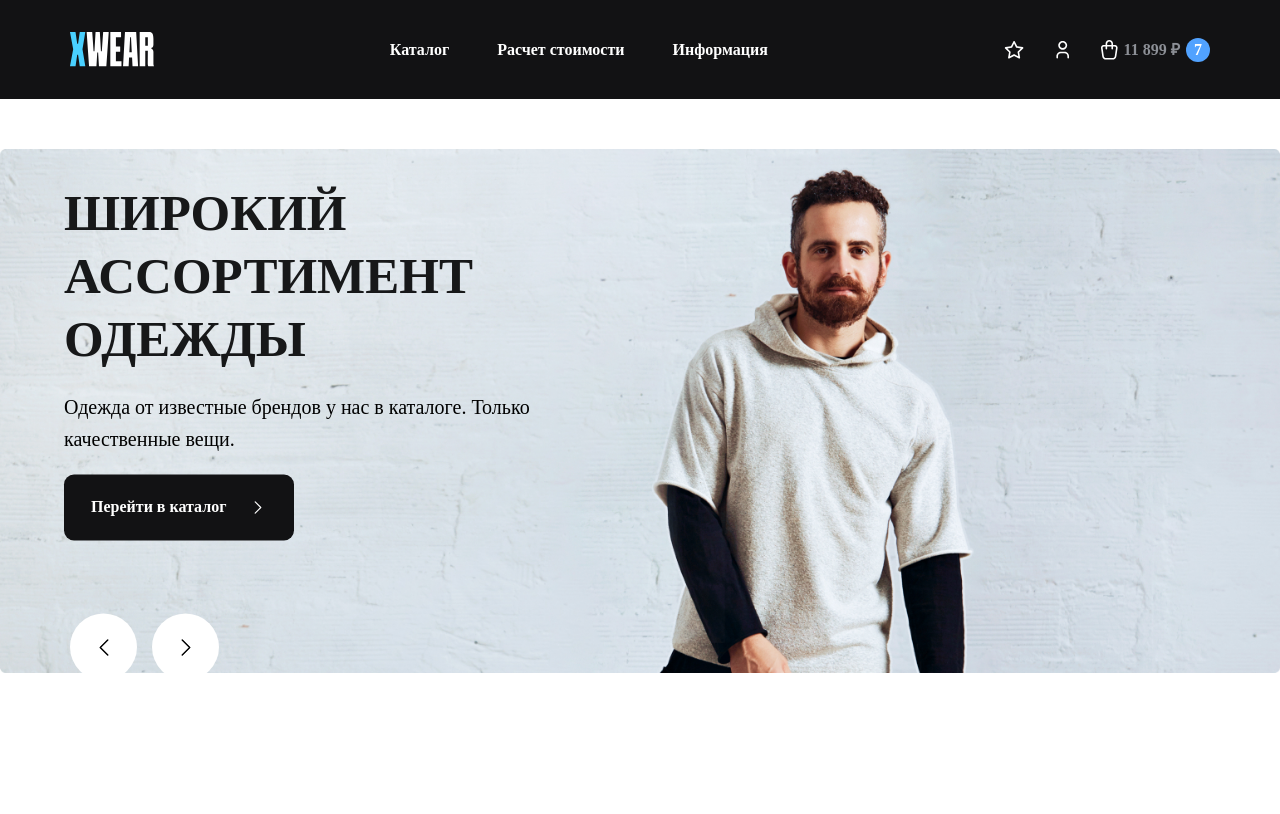
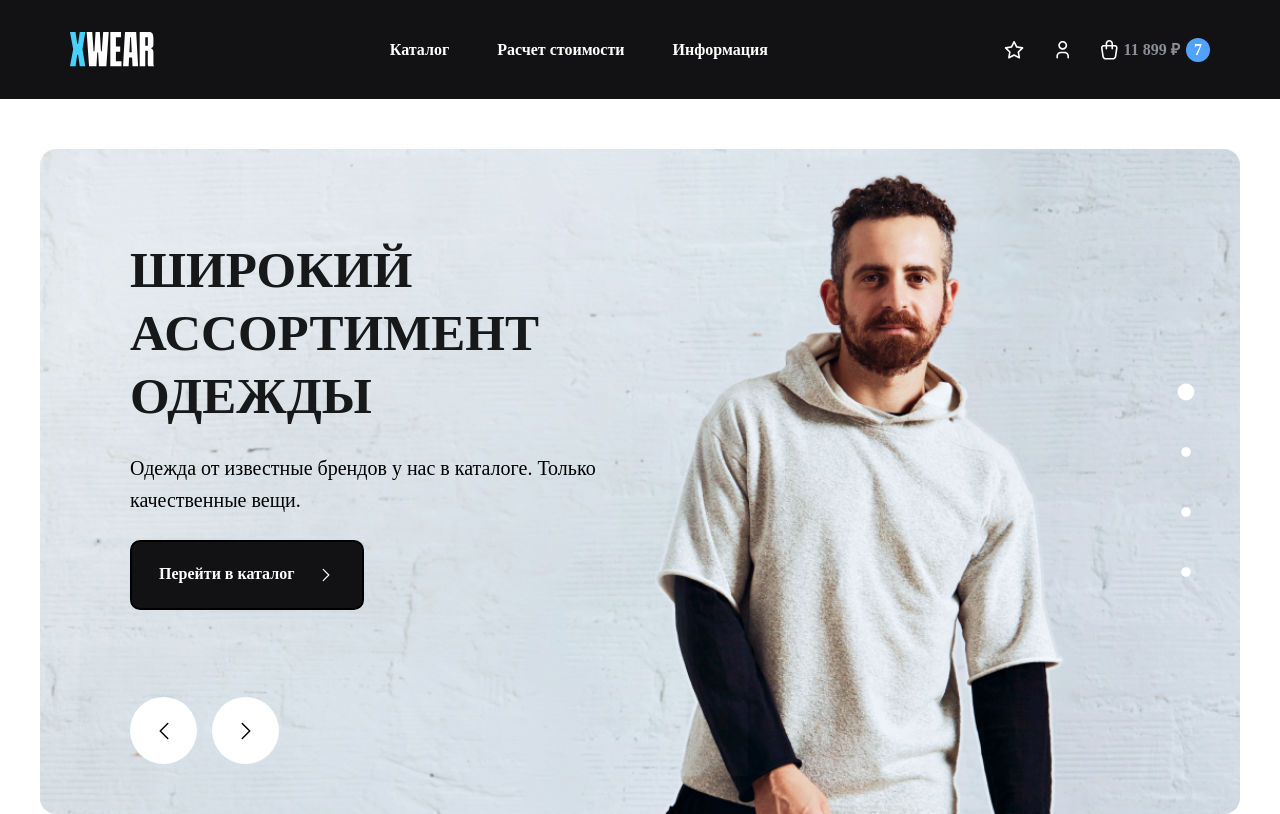
Before and after one commit to goodwebman/XWEAR, a React (Vite) app: page / in a window 1280 px wide. Built offline with nearby package versions, Linux system fonts and the light colour scheme; a web font is replaced by a local one.

Commit message:
slider rebuild and finally done

```diff
--- a/src/App.tsx
+++ b/src/App.tsx
@@ -1,13 +1,11 @@
 import Navigation from './components/nav/Navigation'
 import Slider from './components/slider/Slider'
 
-
 function App() {
-
-
 	return (
 		<>
 			<Navigation />
+
 			<Slider />
 		</>
 	)
--- a/src/components/slider/Slider.tsx
+++ b/src/components/slider/Slider.tsx
@@ -1,13 +1,10 @@
-'use client'
-
 import { useRef, useState } from 'react'
 
 const slides = [
 	{
 		id: 1,
 		title: 'Широкий ассортимент Одежды',
-		description:
-			'Одежда от известные брендов у нас в каталоге. Только качественные вещи.',
+		description: 'Одежда от известные брендов у нас в каталоге. Только качественные вещи.',
 		buttonText: 'Перейти в каталог',
 		image: 'slider-bg.jpg',
 	},
@@ -28,12 +25,35 @@ const slides = [
 		buttonText: 'Перейти в каталог',
 		image: 'slider-bg.jpg',
 	},
+	{
+		id: 3,
+		title: 'Широкий ассортимент Одежды',
+		description:
+			'Одежда от известные брендов у нас в каталоге. Только качественные вещи.',
+		buttonText: 'Перейти в каталог',
+		image: 'slider-bg.jpg',
+	},
 ]
 
-const Slider: React.FC = () => {
+const Slider = () => {
 	const [currentSlide, setCurrentSlide] = useState(0)
 	const sliderRef = useRef<HTMLDivElement>(null)
 
+	const prevSlide = () => {
+		if (currentSlide === 0) {
+			setCurrentSlide(slides.length - 1)
+		} else {
+			setCurrentSlide(currentSlide - 1)
+		}
+	}
+
+	const nextSlide = () => {
+		if (currentSlide === slides.length - 1) {
+			setCurrentSlide(0)
+		} else {
+			setCurrentSlide(currentSlide + 1)
+		}
+	}
 	const goToSlide = (index: number) => {
 		setCurrentSlide(index)
 		if (sliderRef.current) {
@@ -44,49 +64,33 @@ const Slider: React.FC = () => {
 		}
 	}
 
-	const nextSlide = () => {
-		if (sliderRef.current) {
-			const next = (currentSlide + 1) % slides.length
-			goToSlide(next)
-		}
-	}
-
-	const prevSlide = () => {
-		if (sliderRef.current) {
-			const next = (currentSlide - 1 + slides.length) % slides.length
-			goToSlide(next)
-		}
-	}
-
 	return (
-		<div className='relative overflow-hidden '>
+		<div className='mt-[50px] w-full px-[40px] '>
+			<div className='relative w-full  max-w-[1500px] mx-auto overflow-hidden '>
 				<div
-				ref={sliderRef}
-				className='flex max-w-[1500px] mt-[50px]  transition-transform duration-500  overflow-hidden m-auto snap-x scroll-smooth scrollbar-hide'
-				style={{ width: '100%', scrollSnapType: 'x mandatory' }}
+					className='relative    flex transition-transform duration-300 ease-in-out'
+					style={{ transform: `translateX(-${currentSlide * 100}%)` }}
 				>
 					{slides.map((slide, index) => (
 						<div
 							key={index}
-						className={`flex-shrink-0  snap-start w-full  relative `}
-						style={{ width: '100%' }}
+							className='w-full h-full rounded-2xl max-[700px]:!bg-[-500px] max-[660px]:!bg-[-400px]  max-[630px]:!bg-[-500px] max-[570px]:!bg-[-550px] max-[490px]:!bg-[-600px] max-[390px]:!bg-[-750px] flex-shrink-0 object-left '
+							style={{
+								backgroundImage: `url(${slide.image})`,
+								backgroundSize: 'cover',
+								backgroundPosition: 'center ',
+								backgroundRepeat: 'no-repeat',
+							}}
 						>
-						<div className='relative w-full h-full'>
-							<img
-								src={slide.image}
-								alt='slide'
-								className=' block w-full h-auto  object-cover '
-							/>
-						</div>
-						<div className=' absolute top-1/2 left-0 transform -translate-y-1/2 pl-6 sm:pl-16  w-2/3 sm:w-1/2 '>
-							<h1 className='text-[#171819] text-[51px] pt-[80px] uppercase font-[900] leading-[63px]'>
+							<div className='max-w-[610px] pt-[90px] max-[660px]:pt-[40px] pl-[90px] max-[1240px]:pl-[30px] flex-1 space-y-6 md:mr-12'>
+								<h2 className='text-[#171819] max-[1100px]:text-[40px] max-[700px]:text-[30px] max-[1100px]:w-[80%] text-[51px] uppercase font-[900] leading-[63px] max-[700px]:leading-[40px] max-[490px]:text-[20px] max-[490px]:leading-[26px]'>
 									{slide.title}
-							</h1>
-							<p className='text-[20px] leading-[32px] pt-[20px] font-[400] max-w-[535px]'>
+								</h2>
+								<p className='text-[20px] leading-[32px] max-[1100px]:w-[80%] font-[400] max-w-[535px]'>
 									{slide.description}
 								</p>
 
-							<button className='bg-[#121214] inline-flex mt-[20px]  text-white font-bold  rounded-[10px] gap-[23px] px-[27px] py-[20px] cursor-pointer mb-[180px]'>
+								<button className='bg-[#121214] hover:bg-black/90 hover:shadow-2xl border-[2px] border-black  inline-flex duration-300 text-white font-bold  rounded-[10px] gap-[23px] px-[27px] py-[20px] whitespace-nowrap cursor-pointer max-[400px]:py-[10px] max-[400px]:gap-[5px] max-[400px]:px-[16px] hover:stroke-black '>
 									<span>{slide.buttonText}</span>
 									<svg
 										xmlns='http://www.w3.org/2000/svg'
@@ -94,7 +98,7 @@ const Slider: React.FC = () => {
 										viewBox='0 0 24 24'
 										strokeWidth='1.5'
 										stroke='white'
-									className='w-[18px] h-[26px]'
+										className='w-[18px] h-[26px]  '
 									>
 										<path
 											strokeLinecap='round'
@@ -104,10 +108,10 @@ const Slider: React.FC = () => {
 									</svg>
 								</button>
 
-							<div className='absolute bottom-10 left-[70px] right-0 flex  gap-[15px]'>
+								<div className='flex items-center gap-[15px] pb-[50px] pt-[63px]'>
 									<button
 										onClick={prevSlide}
-									className='bg-white p-2 rounded-full flex items-center  hover:bg-[#F0F2F6] transition duration-300 justify-center w-[67px] h-[67px]'
+										className='bg-white cursor-pointer p-2 rounded-full flex items-center  hover:bg-[#F0F2F6] transition duration-300 justify-center w-[67px] h-[67px]'
 									>
 										<svg
 											xmlns='http://www.w3.org/2000/svg'
@@ -126,7 +130,7 @@ const Slider: React.FC = () => {
 									</button>
 									<button
 										onClick={nextSlide}
-									className='bg-white    hover:bg-[#F0F2F6]  p-2 rounded-full flex items-center justify-center   transition duration-300 w-[67px] h-[67px]'
+										className='bg-white cursor-pointer     hover:bg-[#F0F2F6]  p-2 rounded-full flex items-center justify-center   transition duration-300 w-[67px] h-[67px]'
 									>
 										<svg
 											xmlns='http://www.w3.org/2000/svg'
@@ -148,37 +152,22 @@ const Slider: React.FC = () => {
 						</div>
 					))}
 				</div>
+				<div className='absolute top-1/2 right-12 transform -translate-y-1/2 flex gap-[40px] flex-col space-y-2 z-10 max-[1100px]:hidden'>
+					{slides.map((_, index) => (
+						<button
+							key={index}
+							className={`w-3 h-3 rounded-full cursor-pointer transition-colors duration-300 ${
+								currentSlide === index
+									? 'bg-white scale-140'
+									: 'bg-white scale-80'
+							}`}
+							onClick={() => goToSlide(index)}
+						/>
+					))}
+				</div>
+			</div>
 		</div>
 	)
 }
 
 export default Slider
-
-{
-	/* <div className='max-w-[570px] pt-[20px] pl-[20px] flex-1 space-y-6 md:mr-12'>
-							<h2 className='text-[#171819] text-[51px] uppercase font-[900] leading-[63px]'>
-								{slide.title}
-							</h2>
-							<p className='text-[20px] leading-[32px] font-[400] max-w-[535px]'>
-								{slide.description}
-							</p>
-
-							<button className='bg-[#121214] inline-flex  text-white font-bold  rounded-[10px] gap-[23px] px-[27px] py-[20px] cursor-pointer mb-[180px]'>
-								<span>{slide.buttonText}</span>
-								<svg
-									xmlns='http://www.w3.org/2000/svg'
-									fill='none'
-									viewBox='0 0 24 24'
-									strokeWidth='1.5'
-									stroke='white'
-									className='w-[18px] h-[26px]'
-								>
-									<path
-										strokeLinecap='round'
-										strokeLinejoin='round'
-										d='m8.25 4.5 7.5 7.5-7.5 7.5'
-									/>
-								</svg>
-							</button>
-						</div> */
-}
```
Lines whose indentation alone changed are shown as unchanged.
